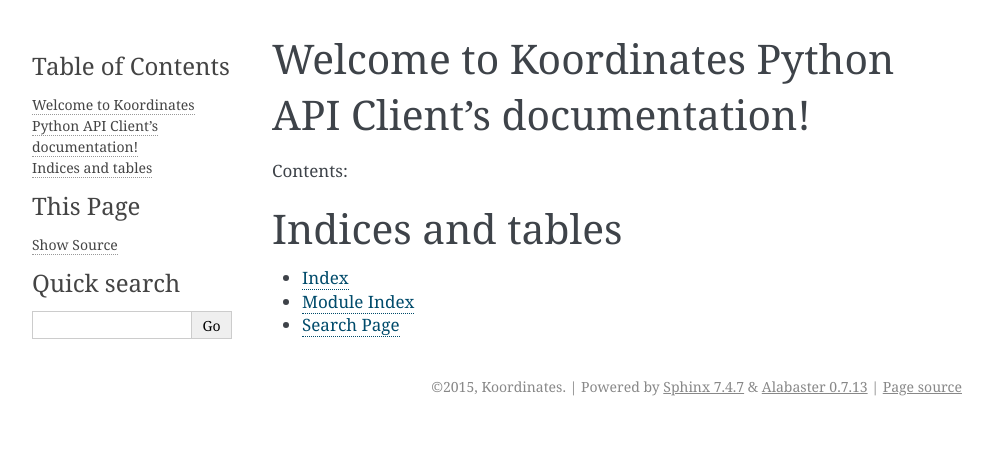
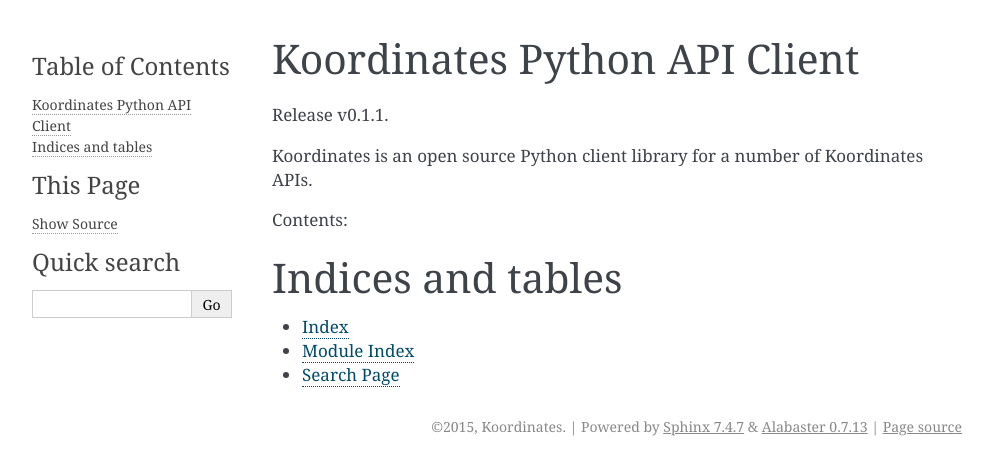
Before and after one commit to koordinates/python-client, a Sphinx documentation site: the page built from docs/source/index.rst, in a window 1280 px wide. Shown: the top 475 px of the page, without its empty margins (148-1141 px from the left). Built offline with Sphinx 7.4.7, drawn with Linux system fonts in a browser that asks for light colours.

Commit message:
Enhance Sphinx generated doco
Improve the doco so that the version number is included automatically
and so that there is a HISTORY.rst . Improve setup.py so that
more attributes are automatically obtained from other resources.

Minor changes to index.rst so that it looks a little more like the real
thing !

```diff
--- a/README.md
+++ b/README.rst
@@ -1,4 +1,6 @@
-#Koordinates Python API Client
+==============================
+Koordinates Python API Client
+==============================
 
 The objectives of the services are to develop a Python client library for a number of Koordinates web
 APIs.
--- a/docs/source/conf.py
+++ b/docs/source/conf.py
@@ -15,6 +15,10 @@
 import sys
 import os
 import shlex
+
+sys.path.append(os.path.join(os.path.dirname(__file__), '../..'))
+import koordinates
+from koordinates import __version__
 
 # If extensions (or modules to document with autodoc) are in another directory,
 # add these directories to sys.path here. If the directory is relative to the
@@ -57,9 +61,9 @@
 # built documents.
 #
 # The short X.Y version.
-version = '0.1.0'
+version = __version__
 # The full version, including alpha/beta/rc tags.
-release = '0.1.0'
+release = version
 
 # The language for content autogenerated by Sphinx. Refer to documentation
 # for a list of supported languages.
--- a/docs/source/index.rst
+++ b/docs/source/index.rst
@@ -3,8 +3,15 @@
    You can adapt this file completely to your liking, but it should at least
    contain the root `toctree` directive.
 
-Welcome to Koordinates Python API Client's documentation!
+Koordinates Python API Client
 =========================================================
+
+Release v\ |version|.
+
+Koordinates is an open source Python client library for a number of Koordinates APIs.
+
+
+
 
 Contents:
 
--- a/koordinates/__init__.py
+++ b/koordinates/__init__.py
@@ -0,0 +1 @@
+__version__ = '0.1.1'
```
Also changed, not shown: HISTORY.rst (added, +8 -0 lines), setup.py (+13 -1 lines).
